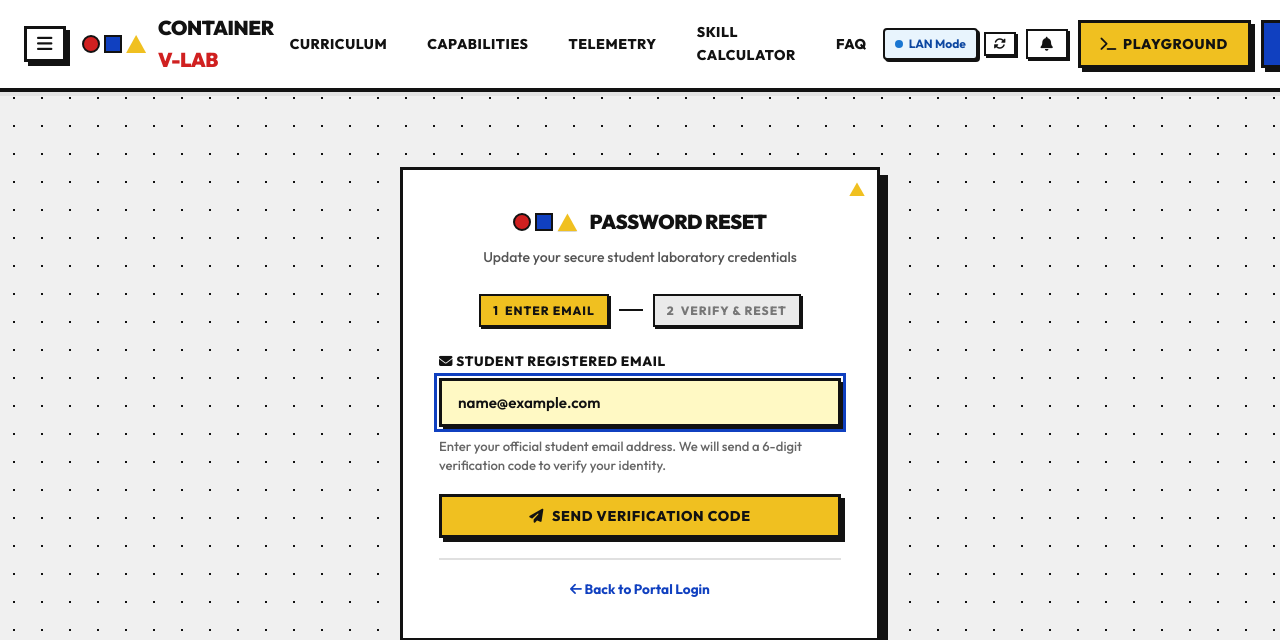
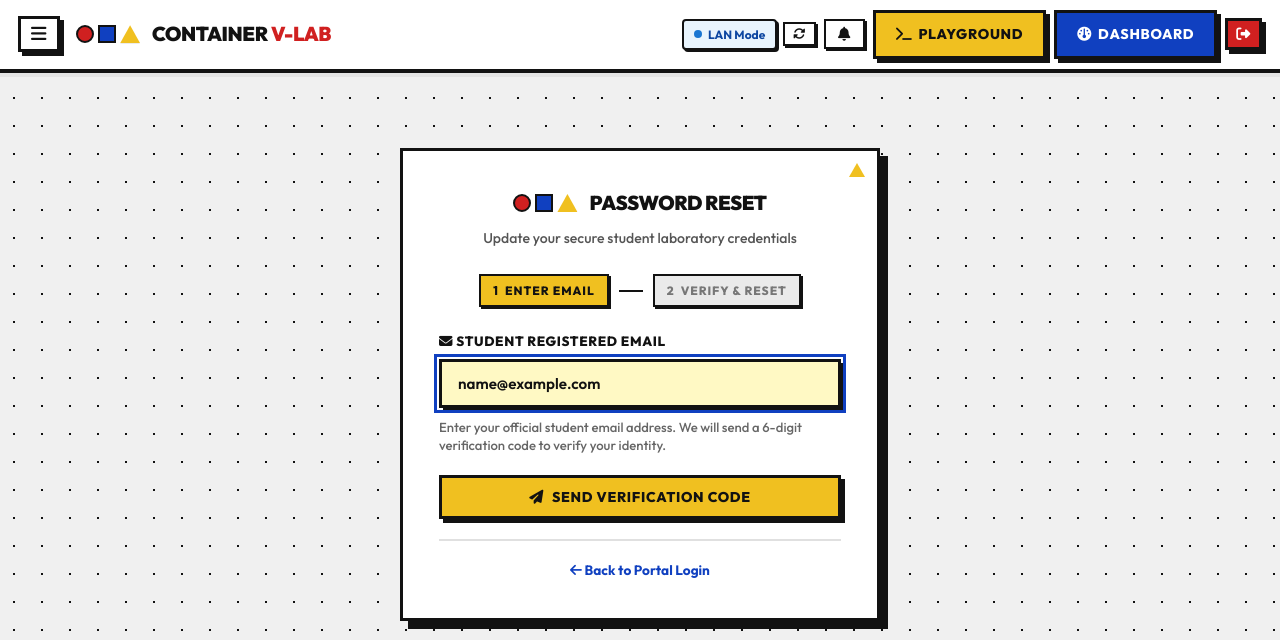
Before and after one commit to rishabhkankariya/Container_based_application_development_Virtual_labs, a Flask app: page /change-password in a window 1280 px wide. Shown: the top 640 px of the page. Run offline with Flask 3, Linux system fonts and the light colour scheme; the visitor is signed in with stand-in values (Sample User, id 1); data comes from the database, SQL or seed files in the repository; data that the repository does not hold is empty; some libraries are stand-ins or nearby versions.

Commit message:
fix(navbar): resolve navbar overflow, prevent nav-link wrap, and fix red logout button clipping

```diff
--- a/frontend/static/css/style.css
+++ b/frontend/static/css/style.css
@@ -542,19 +542,35 @@ header.navbar {
   position: sticky;
   top: 0;
   z-index: 50;
-  padding: 12px 24px;
+  padding: 10px 18px !important;
   box-shadow: 0 4px 0px rgba(0, 0, 0, 0.05);
+  box-sizing: border-box !important;
+  width: 100% !important;
+  max-width: 100% !important;
+  display: flex !important;
+  align-items: center !important;
+  justify-content: space-between !important;
+  gap: 12px;
+  overflow-x: clip;
+}
+
+.desktop-nav {
+  display: flex;
+  align-items: center;
+  gap: 4px;
+  flex-shrink: 0;
 }
 
 .nav-link {
   font-family: var(--font-display);
   font-weight: 800;
-  font-size: 0.88rem;
+  font-size: 0.82rem;
   text-transform: uppercase;
-  letter-spacing: 0.04em;
+  letter-spacing: 0.03em;
   color: #121212 !important;
-  padding: 6px 14px;
+  padding: 5px 9px;
   border: 2px solid transparent;
+  white-space: nowrap !important;
   transition: all 0.15s ease;
 }
 
@@ -563,6 +579,63 @@ header.navbar {
   background: var(--primary-yellow);
   box-shadow: var(--shadow-sm);
   transform: translate(-1px, -1px);
+}
+
+.user-actions {
+  display: flex;
+  align-items: center;
+  gap: 8px;
+  flex-shrink: 0;
+  white-space: nowrap;
+}
+
+.auth-buttons-group {
+  display: flex;
+  align-items: center;
+  gap: 8px;
+  flex-shrink: 0;
+}
+
+.nav-logout-btn {
+  flex-shrink: 0 !important;
+  min-width: 34px !important;
+  height: 32px !important;
+}
+
+/* Responsive navigation visibility:
+   - When user is logged in, action buttons take up significant horizontal width.
+     Hide desktop anchor links under 1380px so buttons never overflow or get clipped.
+   - When logged out, desktop nav fits comfortably down to 992px. */
+body.user-logged-in .desktop-nav {
+  display: flex;
+}
+
+@media (max-width: 1380px) {
+  body.user-logged-in .desktop-nav {
+    display: none !important;
+  }
+}
+
+@media (max-width: 992px) {
+  .desktop-nav {
+    display: none !important;
+  }
+}
+
+@media (max-width: 680px) {
+  .nav-btn-label {
+    display: none !important;
+  }
+  #vlabConnectivityText {
+    display: none !important;
+  }
+  .navbar,
+  header.navbar {
+    padding: 8px 12px !important;
+  }
+  .auth-buttons-group {
+    gap: 6px;
+  }
 }
 
 /* ==========================================================================
--- a/frontend/templates/base.html
+++ b/frontend/templates/base.html
@@ -18,7 +18,7 @@
   <link rel="stylesheet" href="https://cdnjs.cloudflare.com/ajax/libs/font-awesome/6.4.0/css/all.min.css">
 
   <!-- Bauhaus Design System Master Stylesheet -->
-  <link rel="stylesheet" href="{{ url_for('static', filename='css/style.css') }}?v=7.3">
+  <link rel="stylesheet" href="{{ url_for('static', filename='css/style.css') }}?v=7.4">
 
   <!-- SweetAlert2 (Local offline bundle with CDN fallback) -->
   <script src="{{ url_for('static', filename='vendor/sweetalert2.all.min.js') }}"></script>
@@ -103,11 +103,11 @@
   </style>
 </head>
 
-<body class="flex flex-col min-h-screen">
+<body class="flex flex-col min-h-screen {% if session.get('student_id') or session.get('faculty_username') %}user-logged-in{% endif %}">
 
   <!-- Top Bauhaus Navigation Bar -->
   <header class="navbar flex-between">
-    <div style="display:flex;align-items:center;gap:16px">
+    <div style="display:flex;align-items:center;gap:16px;flex-shrink:0">
       <!-- Mobile Sidebar Toggle -->
       <button onclick="toggleVLabSidebar()" class="btn btn-sm btn-outline" style="padding:6px 10px"
         title="Toggle Navigation Menu">
@@ -126,7 +126,7 @@
     </div>
 
     <!-- Desktop Navigation Links -->
-    <nav class="desktop-nav" style="display:flex;align-items:center;gap:8px" class="hidden md:flex">
+    <nav class="desktop-nav">
       <a href="{{ url_for('index') }}#curriculum" class="nav-link">Curriculum</a>
       <a href="{{ url_for('index') }}#features" class="nav-link">Capabilities</a>
       <a href="{{ url_for('index') }}#telemetry" class="nav-link">Telemetry</a>
@@ -135,7 +135,7 @@
     </nav>
 
     <!-- User Action Controls -->
-    <div style="display:flex;align-items:center;gap:10px">
+    <div class="user-actions" style="display:flex;align-items:center;gap:8px;flex-shrink:0">
       <!-- Cluster Connectivity & Sync Status Badge -->
       <div id="vlabConnectivityContainer" style="display:inline-flex;align-items:center;gap:6px;flex-shrink:0">
         <div id="vlabConnectivityBadge" class="connectivity-badge" title="Checking cluster connectivity..." style="display:inline-flex;align-items:center;gap:6px;padding:4px 10px;font-size:0.75rem;font-weight:700;border-radius:4px;border:2px solid #121212;background:#f5f5f5;box-shadow:2px 2px 0px #121212;cursor:default;white-space:nowrap;flex-shrink:0">
@@ -149,8 +149,8 @@
 
       {% if session.get('student_id') %}
       <!-- Student In-App Notification Bell -->
-      <div style="position:relative">
-        <button id="vlabNotifBtn" onclick="toggleNotifDropdown(event)" class="btn btn-sm btn-white" style="position:relative;padding:6px 12px;border:2px solid #121212;box-shadow:2px 2px 0px #121212" title="Notifications">
+      <div style="position:relative;flex-shrink:0">
+        <button id="vlabNotifBtn" onclick="toggleNotifDropdown(event)" class="btn btn-sm btn-white" style="position:relative;padding:6px 12px;border:2px solid #121212;box-shadow:2px 2px 0px #121212;flex-shrink:0" title="Notifications">
           <i class="fa-solid fa-bell"></i>
           <span id="notifBadge" style="display:none;position:absolute;top:-6px;right:-6px;background:var(--primary-red);color:#fff;font-size:0.68rem;font-weight:900;padding:2px 6px;border-radius:999px;border:2px solid #121212">0</span>
         </button>
@@ -168,19 +168,19 @@
       {% endif %}
 
       {% if session.get('student_id') or session.get('faculty_username') %}
-      <div style="display:flex;align-items:center;gap:10px">
-        <a href="{{ url_for('playground.playground_view') }}" class="btn btn-sm btn-yellow" title="Open Practice Playground" style="display:inline-flex;align-items:center;gap:6px">
-          <i class="fa-solid fa-terminal"></i> Playground
+      <div class="auth-buttons-group" style="display:flex;align-items:center;gap:8px;flex-shrink:0">
+        <a href="{{ url_for('playground.playground_view') }}" class="btn btn-sm btn-yellow nav-action-btn" title="Open Practice Playground" style="display:inline-flex;align-items:center;gap:6px;white-space:nowrap;flex-shrink:0">
+          <i class="fa-solid fa-terminal"></i> <span class="nav-btn-label">Playground</span>
         </a>
-        <a href="{{ url_for('dashboard') }}" class="btn btn-sm btn-blue">
-          <i class="fa-solid fa-gauge"></i> Dashboard
+        <a href="{{ url_for('dashboard') }}" class="btn btn-sm btn-blue nav-action-btn" style="display:inline-flex;align-items:center;gap:6px;white-space:nowrap;flex-shrink:0">
+          <i class="fa-solid fa-gauge"></i> <span class="nav-btn-label">Dashboard</span>
         </a>
-        <a href="{{ url_for('logout') }}" class="btn btn-sm btn-red" title="Sign Out">
+        <a href="{{ url_for('logout') }}" class="btn btn-sm btn-red nav-logout-btn" title="Sign Out" style="flex-shrink:0;min-width:34px;height:32px;padding:0 8px;display:inline-flex;align-items:center;justify-content:center">
           <i class="fa-solid fa-right-from-bracket"></i>
         </a>
       </div>
       {% else %}
-      <button onclick="openLoginRoleModal()" class="btn btn-sm btn-yellow">
+      <button onclick="openLoginRoleModal()" class="btn btn-sm btn-yellow" style="white-space:nowrap;flex-shrink:0">
         <i class="fa-solid fa-right-to-bracket"></i> Portal Login
       </button>
       {% endif %}
@@ -247,6 +247,15 @@
           class="fa-solid fa-gauge" style="color:var(--primary-blue)"></i> Control Dashboard</a>
       <a href="{{ url_for('playground.playground_view') }}" class="btn btn-outline" style="justify-content:flex-start"><i
           class="fa-solid fa-terminal" style="color:var(--primary-yellow)"></i> Practice Playground</a>
+
+      <div
+        style="font-family:var(--font-display);font-weight:900;font-size:.8rem;text-transform:uppercase;letter-spacing:.08em;margin-top:14px;color:#888888">
+        Sections</div>
+      <a href="{{ url_for('index') }}#curriculum" onclick="closeVLabSidebar()" class="btn btn-outline" style="justify-content:flex-start"><i class="fa-solid fa-book-open" style="color:var(--primary-blue)"></i> Curriculum</a>
+      <a href="{{ url_for('index') }}#features" onclick="closeVLabSidebar()" class="btn btn-outline" style="justify-content:flex-start"><i class="fa-solid fa-cubes" style="color:var(--primary-yellow)"></i> Capabilities</a>
+      <a href="{{ url_for('index') }}#telemetry" onclick="closeVLabSidebar()" class="btn btn-outline" style="justify-content:flex-start"><i class="fa-solid fa-chart-line" style="color:var(--accent-green)"></i> Telemetry</a>
+      <a href="{{ url_for('index') }}#readiness" onclick="closeVLabSidebar()" class="btn btn-outline" style="justify-content:flex-start"><i class="fa-solid fa-calculator" style="color:var(--orange)"></i> Skill Calculator</a>
+      <a href="{{ url_for('index') }}#faq" onclick="closeVLabSidebar()" class="btn btn-outline" style="justify-content:flex-start"><i class="fa-solid fa-circle-question" style="color:var(--purple)"></i> FAQ</a>
 
       <div
         style="font-family:var(--font-display);font-weight:900;font-size:.8rem;text-transform:uppercase;letter-spacing:.08em;margin-top:16px;color:#888888">
```
Also changed, not shown: tests/test_ha_failover.py (+4 -1 lines).
